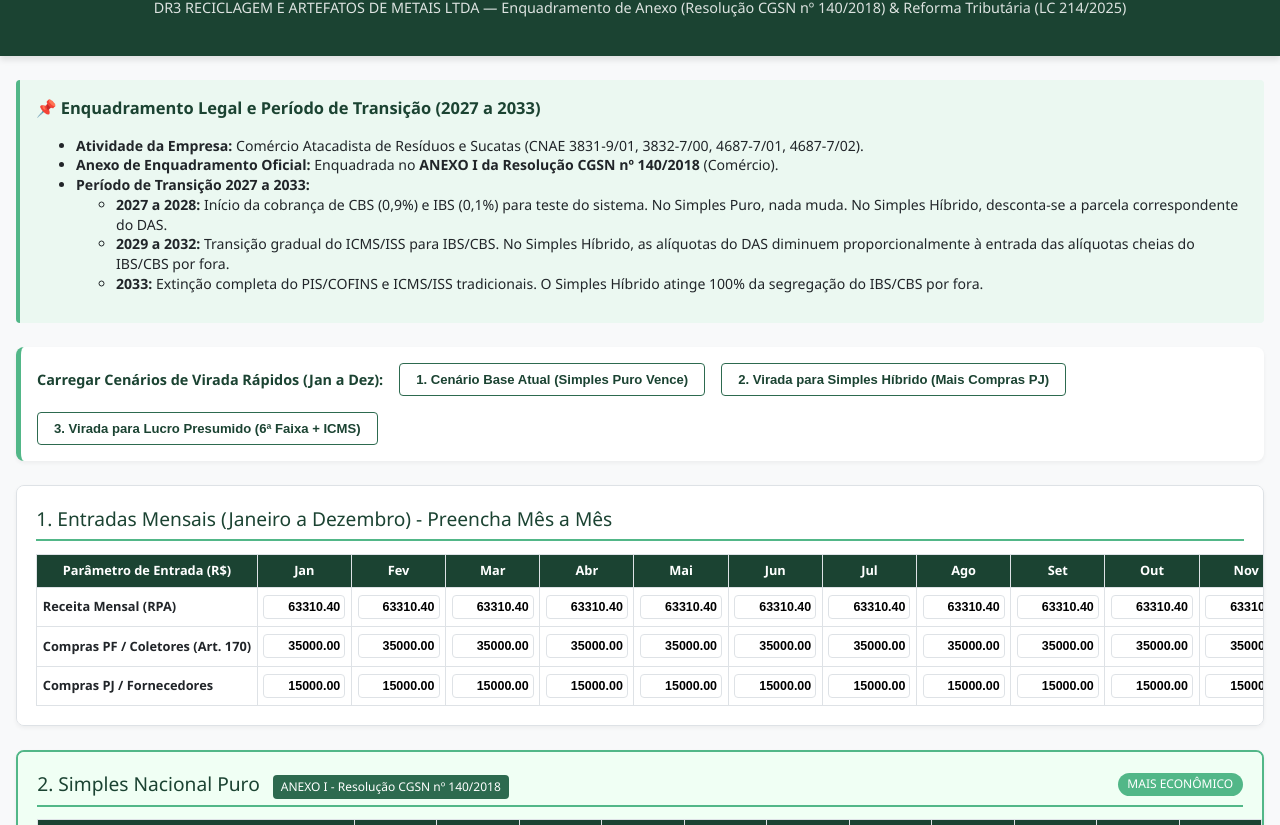
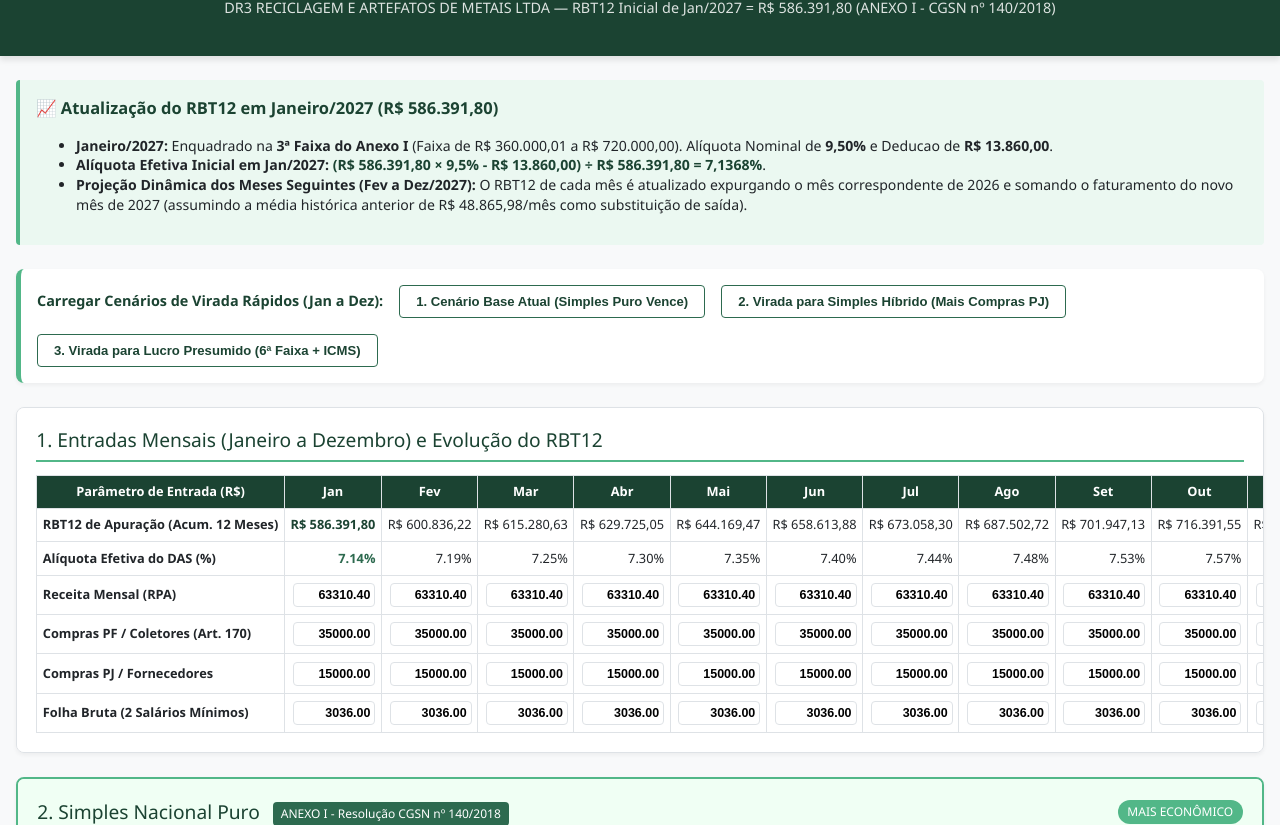
Before and after one commit to silvioalbqrq/simulador-reciclagem, a plain HTML site: page index.html in a window 1280 px wide. Shown: the part 67-892 px from the top of the page. Drawn offline with Linux system fonts and the light colour scheme.

Commit message:
Add files via upload

```diff
--- a/index.html
+++ b/index.html
@@ -3,7 +3,7 @@
 <head>
     <meta charset="UTF-8">
     <meta name="viewport" content="width=device-width, initial-scale=1.0">
-    <title>Planejamento Tributário 2027-2033 — Enquadramento de Anexo CGSN 140/2018</title>
+    <title>Planejamento Tributário 2027 — RBT12 Progressivo e Faixas do Simples</title>
     <style>
         :root {
             --primary: #1B4332;
@@ -196,25 +196,19 @@
 <body>
 
 <header>
-    <h1>Planejamento Tributário Anual (2027 a 2033)</h1>
-    <p>DR3 RECICLAGEM E ARTEFATOS DE METAIS LTDA — Enquadramento de Anexo (Resolução CGSN nº 140/2018) & Reforma Tributária (LC 214/2025)</p>
+    <h1>Planejamento Tributário Anual 2027 (RBT12 Dinâmico Mês a Mês)</h1>
+    <p>DR3 RECICLAGEM E ARTEFATOS DE METAIS LTDA — RBT12 Inicial de Jan/2027 = R$ 586.391,80 (ANEXO I - CGSN nº 140/2018)</p>
 </header>
 
 <div class="container">
 
-    <!-- EXPLICATIVO DO ENQUADRAMENTO DE ANEXO E PERÍODO DE TRANSIÇÃO -->
+    <!-- INFOCARD COM RBT12 E FAIXAS -->
     <div class="info-card">
-        <h3>📌 Enquadramento Legal e Período de Transição (2027 a 2033)</h3>
+        <h3>📈 Atualização do RBT12 em Janeiro/2027 (R$ 586.391,80)</h3>
         <ul>
-            <li><strong>Atividade da Empresa:</strong> Comércio Atacadista de Resíduos e Sucatas (CNAE 3831-9/01, 3832-7/00, 4687-7/01, 4687-7/02).</li>
-            <li><strong>Anexo de Enquadramento Oficial:</strong> Enquadrada no <strong>ANEXO I da Resolução CGSN nº 140/2018</strong> (Comércio).</li>
-            <li><strong>Período de Transição 2027 a 2033:</strong>
-                <ul>
-                    <li><strong>2027 a 2028:</strong> Início da cobrança de CBS (0,9%) e IBS (0,1%) para teste do sistema. No Simples Puro, nada muda. No Simples Híbrido, desconta-se a parcela correspondente do DAS.</li>
-                    <li><strong>2029 a 2032:</strong> Transição gradual do ICMS/ISS para IBS/CBS. No Simples Híbrido, as alíquotas do DAS diminuem proporcionalmente à entrada das alíquotas cheias do IBS/CBS por fora.</li>
-                    <li><strong>2033:</strong> Extinção completa do PIS/COFINS e ICMS/ISS tradicionais. O Simples Híbrido atinge 100% da segregação do IBS/CBS por fora.</li>
-                </ul>
-            </li>
+            <li><strong>Janeiro/2027:</strong> Enquadrado na <strong>3ª Faixa do Anexo I</strong> (Faixa de R$ 360.000,01 a R$ 720.000,00). Alíquota Nominal de <strong>9,50%</strong> e Deducao de <strong>R$ 13.860,00</strong>.</li>
+            <li><strong>Alíquota Efetiva Inicial em Jan/2027:</strong> <span style="font-weight:bold; color:var(--primary);">(R$ 586.391,80 × 9,5% - R$ 13.860,00) ÷ R$ 586.391,80 = 7,1368%</span>.</li>
+            <li><strong>Projeção Dinâmica dos Meses Seguintes (Fev a Dez/2027):</strong> O RBT12 de cada mês é atualizado expurgando o mês correspondente de 2026 e somando o faturamento do novo mês de 2027 (assumindo a média histórica anterior de R$ 48.865,98/mês como substituição de saída).</li>
         </ul>
     </div>
 
@@ -229,7 +223,7 @@
     <!-- TABELA 1: ENTRADAS DE JANEIRO A DEZEMBRO -->
     <div class="section-box">
         <div class="section-title">
-            <span>1. Entradas Mensais (Janeiro a Dezembro) - Preencha Mês a Mês</span>
+            <span>1. Entradas Mensais (Janeiro a Dezembro) e Evolução do RBT12</span>
         </div>
         <table>
             <thead>
@@ -241,6 +235,38 @@
                 </tr>
             </thead>
             <tbody>
+                <tr>
+                    <td>RBT12 de Apuração (Acum. 12 Meses)</td>
+                    <td id="rbt12-1" style="font-weight:bold; color:var(--primary);">R$ 586.391,80</td>
+                    <td id="rbt12-2">R$ 0,00</td>
+                    <td id="rbt12-3">R$ 0,00</td>
+                    <td id="rbt12-4">R$ 0,00</td>
+                    <td id="rbt12-5">R$ 0,00</td>
+                    <td id="rbt12-6">R$ 0,00</td>
+                    <td id="rbt12-7">R$ 0,00</td>
+                    <td id="rbt12-8">R$ 0,00</td>
+                    <td id="rbt12-9">R$ 0,00</td>
+                    <td id="rbt12-10">R$ 0,00</td>
+                    <td id="rbt12-11">R$ 0,00</td>
+                    <td id="rbt12-12">R$ 0,00</td>
+                    <td id="rbt12-medio" style="font-weight:bold;">Média RBT12</td>
+                </tr>
+                <tr>
+                    <td>Alíquota Efetiva do DAS (%)</td>
+                    <td id="alef-1" style="font-weight:bold; color:var(--primary-light);">7,14%</td>
+                    <td id="alef-2">7,14%</td>
+                    <td id="alef-3">7,14%</td>
+                    <td id="alef-4">7,14%</td>
+                    <td id="alef-5">7,14%</td>
+                    <td id="alef-6">7,14%</td>
+                    <td id="alef-7">7,14%</td>
+                    <td id="alef-8">7,14%</td>
+                    <td id="alef-9">7,14%</td>
+                    <td id="alef-10">7,14%</td>
+                    <td id="alef-11">7,14%</td>
+                    <td id="alef-12">7,14%</td>
+                    <td id="alef-med" style="font-weight:bold;">Alíq. Média</td>
+                </tr>
                 <tr>
                     <td>Receita Mensal (RPA)</td>
                     <td><input class="table-input" id="rpa-1" value="63310.40" onchange="recalcularTudo()"></td>
@@ -289,6 +315,22 @@
                     <td><input class="table-input" id="cpj-12" value="15000.00" onchange="recalcularTudo()"></td>
                     <td id="tot-cpj">R$ 180.000,00</td>
                 </tr>
+                <tr>
+                    <td>Folha Bruta (2 Salários Mínimos)</td>
+                    <td><input class="table-input" id="folha-1" value="3036.00" onchange="recalcularTudo()"></td>
+                    <td><input class="table-input" id="folha-2" value="3036.00" onchange="recalcularTudo()"></td>
+                    <td><input class="table-input" id="folha-3" value="3036.00" onchange="recalcularTudo()"></td>
+                    <td><input class="table-input" id="folha-4" value="3036.00" onchange="recalcularTudo()"></td>
+                    <td><input class="table-input" id="folha-5" value="3036.00" onchange="recalcularTudo()"></td>
+                    <td><input class="table-input" id="folha-6" value="3036.00" onchange="recalcularTudo()"></td>
+                    <td><input class="table-input" id="folha-7" value="3036.00" onchange="recalcularTudo()"></td>
+                    <td><input class="table-input" id="folha-8" value="3036.00" onchange="recalcularTudo()"></td>
+                    <td><input class="table-input" id="folha-9" value="3036.00" onchange="recalcularTudo()"></td>
+                    <td><input class="table-input" id="folha-10" value="3036.00" onchange="recalcularTudo()"></td>
+                    <td><input class="table-input" id="folha-11" value="3036.00" onchange="recalcularTudo()"></td>
+                    <td><input class="table-input" id="folha-12" value="3036.00" onchange="recalcularTudo()"></td>
+                    <td id="tot-folha">R$ 36.432,00</td>
+                </tr>
             </tbody>
         </table>
     </div>
@@ -302,7 +344,7 @@
         <table>
             <thead>
                 <tr>
-                    <th>Tributo Integrante (Partilha Anexo I - CGSN 140)</th>
+                    <th>Tributo / Custo Patronal Integrante</th>
                     <th>Jan</th><th>Fev</th><th>Mar</th><th>Abr</th><th>Mai</th><th>Jun</th>
                     <th>Jul</th><th>Ago</th><th>Set</th><th>Out</th><th>Nov</th><th>Dez</th>
                     <th>TOTAL ANUAL</th>
@@ -338,13 +380,13 @@
     <!-- CAMPO 4: LUCRO PRESUMIDO DISCRIMINADO MÊS A MÊS -->
     <div class="section-box" id="box-lp">
         <div class="section-title">
-            <span>4. Lucro Presumido (Regime Geral Não Cumulativo de CBS/IBS)</span>
+            <span>4. Lucro Presumido (Regime Geral com CPP Patronal de 20% + RAT/Terceiros)</span>
             <span id="tot-lp-anual" style="font-size:1.1rem; font-weight:bold;">R$ 0,00</span>
         </div>
         <table>
             <thead>
                 <tr>
-                    <th>Tributo Integrante</th>
+                    <th>Tributo / Encargo Folha Integrante</th>
                     <th>Jan</th><th>Fev</th><th>Mar</th><th>Abr</th><th>Mai</th><th>Jun</th>
                     <th>Jul</th><th>Ago</th><th>Set</th><th>Out</th><th>Nov</th><th>Dez</th>
                     <th>TOTAL ANUAL</th>
@@ -357,7 +399,7 @@
     </div>
 
     <div class="footer-note">
-        <p>Desenvolvido para DR3 Reciclagem e Artefatos de Metais Ltda — Estudo de Viabilidade Fiscal 2027-2033 conforme ANEXO I da Resolução CGSN nº 140/2018 e LC 214/2025.</p>
+        <p>Desenvolvido para DR3 Reciclagem e Artefatos de Metais Ltda — Estudo de Viabilidade Fiscal 2027 com RBT12 Base Inicial de R$ 586.391,80 (CGSN 140/2018 e LC 214/2025).</p>
     </div>
 
 </div>
@@ -369,65 +411,101 @@
 
     function carregarCenario(tipo) {
         const meses = 12;
-        let vRpa = 63310.40, vCpf = 35000.00, vCpj = 15000.00;
+        let vRpa = 63310.40, vCpf = 35000.00, vCpj = 15000.00, vFolha = 3036.00;
 
         if (tipo === 'hibrido') {
-            vRpa = 63310.40; vCpf = 2000.00; vCpj = 58000.00;
+            vRpa = 63310.40; vCpf = 2000.00; vCpj = 58000.00; vFolha = 3036.00;
         } else if (tipo === 'lp') {
-            vRpa = 350000.00; vCpf = 20000.00; vCpj = 250000.00;
+            vRpa = 350000.00; vCpf = 20000.00; vCpj = 250000.00; vFolha = 3036.00;
         }
 
         for (let i = 1; i <= meses; i++) {
             document.getElementById(`rpa-${i}`).value = vRpa.toFixed(2);
             document.getElementById(`cpf-${i}`).value = vCpf.toFixed(2);
             document.getElementById(`cpj-${i}`).value = vCpj.toFixed(2);
+            document.getElementById(`folha-${i}`).value = vFolha.toFixed(2);
         }
         recalcularTudo();
     }
 
     function recalcularTudo() {
         const meses = 12;
-        let rpa = [], cpf = [], cpj = [];
-        let totRpa = 0, totCpf = 0, totCpj = 0;
+        let rpa = [], cpf = [], cpj = [], folha = [];
+        let totRpa = 0, totCpf = 0, totCpj = 0, totFolha = 0;
 
         for (let i = 1; i <= meses; i++) {
             let valRpa = parseFloat(document.getElementById(`rpa-${i}`).value) || 0;
             let valCpf = parseFloat(document.getElementById(`cpf-${i}`).value) || 0;
             let valCpj = parseFloat(document.getElementById(`cpj-${i}`).value) || 0;
+            let valFolha = parseFloat(document.getElementById(`folha-${i}`).value) || 0;
 
-            rpa.push(valRpa); cpf.push(valCpf); cpj.push(valCpj);
-            totRpa += valRpa; totCpf += valCpf; totCpj += valCpj;
+            rpa.push(valRpa); cpf.push(valCpf); cpj.push(valCpj); folha.push(valFolha);
+            totRpa += valRpa; totCpf += valCpf; totCpj += valCpj; totFolha += valFolha;
         }
 
         document.getElementById('tot-rpa').innerText = fmt(totRpa);
         document.getElementById('tot-cpf').innerText = fmt(totCpf);
         document.getElementById('tot-cpj').innerText = fmt(totCpj);
+        document.getElementById('tot-folha').innerText = fmt(totFolha);
 
-        // Arrays para cada tributo de Jan a Dez
-        let irpjPuro = [], csllPuro = [], cbsPuro = [], cppPuro = [], icmsPuro = [], ibsPuro = [], dasPuroTot = [];
+        // RBT12 Inicial em Janeiro/2027 informado pelo usuário = R$ 586.391,80
+        let rbt12Base = 586391.80;
+        let mediaSaidaMes = rbt12Base / 12; // R$ 48.865,98 expurgado mês a mês
+
+        let rbt12Array = [];
+        let aliqEfetArray = [];
+
+        let currentRbt12 = rbt12Base;
+
+        for (let i = 0; i < meses; i++) {
+            if (i > 0) {
+                // Atualiza o RBT12 retirando a média do mês antigo e somando o faturamento do novo mês de 2027
+                currentRbt12 = currentRbt12 - mediaSaidaMes + rpa[i-1];
+            }
+            rbt12Array.push(currentRbt12);
+
+            // Tabela do Anexo I - Resolução CGSN nº 140/2018
+            let aliqNom = 0.095, ded = 13860;
+            if (currentRbt12 <= 180000) { aliqNom = 0.04; ded = 0; }
+            else if (currentRbt12 <= 360000) { aliqNom = 0.073; ded = 5940; }
+            else if (currentRbt12 <= 720000) { aliqNom = 0.095; ded = 13860; }
+            else if (currentRbt12 <= 1800000) { aliqNom = 0.107; ded = 22500; }
+            else if (currentRbt12 <= 3600000) { aliqNom = 0.143; ded = 87300; }
+            else { aliqNom = 0.189; ded = 378000; }
+
+            let aliqEfet = currentRbt12 > 0 ? (currentRbt12 * aliqNom - ded) / currentRbt12 : aliqNom;
+            aliqEfetArray.push(aliqEfet);
+
+            document.getElementById(`rbt12-${i+1}`).innerText = fmt(currentRbt12);
+            document.getElementById(`alef-${i+1}`).innerText = (aliqEfet * 100).toFixed(2) + "%";
+        }
+
+        let mediaRbt12 = rbt12Array.reduce((a,b)=>a+b,0) / 12;
+        let mediaAliq = aliqEfetArray.reduce((a,b)=>a+b,0) / 12;
+        document.getElementById('rbt12-medio').innerText = fmt(mediaRbt12);
+        document.getElementById('alef-med').innerText = (mediaAliq * 100).toFixed(2) + "%";
+
+        // Arrays para apuração mensal
+        let irpjPuro = [], csllPuro = [], cbsPuro = [], cppPuro = [], icmsPuro = [], ibsPuro = [], fgtsPuro = [], dasPuroTot = [];
         let dasReduzido = [], debCbs = [], credCbsPf = [], credCbsPj = [], cbsLiq = [];
-        let debIbs = [], credIbsPj = [], ibsLiq = [], hibridoTot = [];
-        let irpjLp = [], csllLp = [], icmsLp = [], lpTot = [];
+        let debIbs = [], credIbsPj = [], ibsLiq = [], fgtsHibrido = [], hibridoTot = [];
+        let irpjLp = [], csllLp = [], icmsLp = [], cppLp = [], ratTerceirosLp = [], fgtsLp = [], lpTot = [];
 
         for (let i = 0; i < meses; i++) {
             let mRpa = rpa[i];
             let mCpf = cpf[i];
             let mCpj = cpj[i];
+            let mFolha = folha[i];
+            let mAliqEfet = aliqEfetArray[i];
 
-            // 1. Simples Puro - ANEXO I (Comércio - Resolução CGSN 140/2018)
-            let rbt12Sim = mRpa * 12; // projeção anual
-            let aliqNom = 0.095, ded = 13860;
+            // Partilha Anexo I - CGSN 140/2018
             let part = { irpj: 0.055, csll: 0.035, cbs: 0.1533, cpp: 0.420, icms: 0.335, ibs: 0.0017 };
+            if (rbt12Array[i] > 3600000) {
+                part = { irpj: 0.1358, csll: 0.1006, cbs: 0.3402, cpp: 0.4234, icms: 0, ibs: 0 };
+            }
 
-            if (rbt12Sim <= 180000) { aliqNom = 0.04; ded = 0; part = { irpj: 0.055, csll: 0.035, cbs: 0.1533, cpp: 0.415, icms: 0.34, ibs: 0.0017 }; }
-            else if (rbt12Sim <= 360000) { aliqNom = 0.073; ded = 5940; part = { irpj: 0.055, csll: 0.035, cbs: 0.1533, cpp: 0.415, icms: 0.34, ibs: 0.0017 }; }
-            else if (rbt12Sim <= 720000) { aliqNom = 0.095; ded = 13860; }
-            else if (rbt12Sim <= 1800000) { aliqNom = 0.107; ded = 22500; }
-            else if (rbt12Sim <= 3600000) { aliqNom = 0.143; ded = 87300; }
-            else { aliqNom = 0.189; ded = 378000; part = { irpj: 0.1358, csll: 0.1006, cbs: 0.3402, cpp: 0.4234, icms: 0, ibs: 0 }; }
-
-            let aliqEfet = rbt12Sim > 0 ? (rbt12Sim * aliqNom - ded) / rbt12Sim : aliqNom;
-            let mDasPuro = mRpa * aliqEfet;
+            let mDasPuro = mRpa * mAliqEfet;
+            let mFgtsPuro = mFolha * 0.08;
 
             irpjPuro.push(mDasPuro * part.irpj);
             csllPuro.push(mDasPuro * part.csll);
@@ -435,9 +513,10 @@
             cppPuro.push(mDasPuro * part.cpp);
             icmsPuro.push(mDasPuro * part.icms);
             ibsPuro.push(mDasPuro * part.ibs);
-            dasPuroTot.push(mDasPuro);
+            fgtsPuro.push(mFgtsPuro);
+            dasPuroTot.push(mDasPuro + mFgtsPuro);
 
-            // 2. Simples Híbrido - ANEXO I Reduzido (Exclui PIS/COFINS/CBS do Anexo I)
+            // 2. Simples Híbrido
             let mDasRed = mDasPuro * (1 - 0.1550);
             dasReduzido.push(mDasRed);
 
@@ -453,17 +532,24 @@
             let mIbsLiq = mDebIbs - mCredIbsPj;
 
             debIbs.push(mDebIbs); credIbsPj.push(mCredIbsPj); ibsLiq.push(mIbsLiq);
+            fgtsHibrido.push(mFgtsPuro);
 
-            let mHibTot = mDasRed + mCbsLiq + mIbsLiq;
+            let mHibTot = mDasRed + mCbsLiq + mIbsLiq + mFgtsPuro;
             hibridoTot.push(mHibTot);
 
             // 3. Lucro Presumido
             let mIrpj = mRpa * 0.08 * 0.15;
             let mCsll = mRpa * 0.12 * 0.09;
             let mIcms = mRpa > 200000 ? mRpa * 0.04 : mRpa * 0.07;
-            let mLpTot = mIrpj + mCsll + mCbsLiq + mIbsLiq + mIcms;
+            let mCppLp = mFolha * 0.20;
+            let mRatLp = mFolha * 0.078;
+            let mFgtsLp = mFolha * 0.08;
 
-            irpjLp.push(mIrpj); csllLp.push(mCsll); icmsLp.push(mIcms); lpTot.push(mLpTot);
+            irpjLp.push(mIrpj); csllLp.push(mCsll); icmsLp.push(mIcms);
+            cppLp.push(mCppLp); ratTerceirosLp.push(mRatLp); fgtsLp.push(mFgtsLp);
+
+            let mLpTot = mIrpj + mCsll + mCbsLiq + mIbsLiq + mIcms + mCppLp + mRatLp + mFgtsLp;
+            lpTot.push(mLpTot);
         }
 
         function buildRow(label, arrValues, isBold = false, isSub = false) {
@@ -483,15 +569,16 @@
         htmlPuro += buildRow("IRPJ (Partilha Anexo I - CGSN 140)", irpjPuro);
         htmlPuro += buildRow("CSLL (Partilha Anexo I - CGSN 140)", csllPuro);
         htmlPuro += buildRow("CBS (Partilha Anexo I - CGSN 140)", cbsPuro);
-        htmlPuro += buildRow("CPP (Partilha Anexo I - CGSN 140)", cppPuro);
+        htmlPuro += buildRow("CPP Patronal INCLUSA NO DAS (42,0% Partilha)", cppPuro);
         htmlPuro += buildRow("ICMS (Partilha Anexo I - CGSN 140)", icmsPuro);
         htmlPuro += buildRow("IBS (Partilha Anexo I - CGSN 140)", ibsPuro);
-        htmlPuro += buildRow("TOTAL DAS PURO UNIFICADO (ANEXO I)", dasPuroTot, true);
+        htmlPuro += buildRow("FGTS Obrigações Trabalhistas (8,0%)", fgtsPuro);
+        htmlPuro += buildRow("TOTAL SIMPLES PURO + ENCARGOS FOLHA", dasPuroTot, true);
         document.getElementById('body-puro').innerHTML = htmlPuro;
 
         // Render Simples Híbrido
         let htmlHibrido = "";
-        htmlHibrido += buildRow("DAS Reduzido (ANEXO I - Exclui CBS/IBS)", dasReduzido, false, true);
+        htmlHibrido += buildRow("DAS Reduzido (Inclui CPP Patronal no DAS)", dasReduzido, false, true);
         htmlHibrido += buildRow("(+) CBS Débito Próprio (9,70%)", debCbs, false, true);
         htmlHibrido += buildRow("(-) CBS Crédito Presumido PF (7,0%)", credCbsPf.map(v => -v), false, true);
         htmlHibrido += buildRow("(-) CBS Crédito Integral PJ (9,70%)", credCbsPj.map(v => -v), false, true);
@@ -499,7 +586,8 @@
         htmlHibrido += buildRow("(+) IBS Débito Próprio (0,10%)", debIbs, false, true);
         htmlHibrido += buildRow("(-) IBS Crédito Integral PJ (0,10%)", credIbsPj.map(v => -v), false, true);
         htmlHibrido += buildRow("(=) IBS Líquido a Pagar", ibsLiq, true, true);
-        htmlHibrido += buildRow("TOTAL SIMPLES HÍBRIDO (ANEXO I + NÃO CUMULATIVO)", hibridoTot, true);
+        htmlHibrido += buildRow("FGTS Obrigações Trabalhistas (8,0%)", fgtsHibrido, false, true);
+        htmlHibrido += buildRow("TOTAL SIMPLES HÍBRIDO + ENCARGOS FOLHA", hibridoTot, true);
         document.getElementById('body-hibrido').innerHTML = htmlHibrido;
         document.getElementById('tot-hibrido-anual').innerText = fmt(hibridoTot.reduce((a,b)=>a+b,0));
 
@@ -510,7 +598,10 @@
         htmlLp += buildRow("CBS Líquida (9,7% com créditos)", cbsLiq, false, true);
         htmlLp += buildRow("IBS Líquido (0,1% com créditos)", ibsLiq, false, true);
         htmlLp += buildRow("ICMS Próprio Estimado", icmsLp, false, true);
-        htmlLp += buildRow("TOTAL LUCRO PRESUMIDO", lpTot, true);
+        htmlLp += buildRow("CPP Patronal POR FORA (20,0% s/ Folha)", cppLp, true, true);
+        htmlLp += buildRow("RAT (2,0%) + Terceiros (5,8%) s/ Folha", ratTerceirosLp, false, true);
+        htmlLp += buildRow("FGTS Obrigações Trabalhistas (8,0%)", fgtsLp, false, true);
+        htmlLp += buildRow("TOTAL LUCRO PRESUMIDO + ENCARGOS FOLHA", lpTot, true);
         document.getElementById('body-lp').innerHTML = htmlLp;
         document.getElementById('tot-lp-anual').innerText = fmt(lpTot.reduce((a,b)=>a+b,0));
 
```
